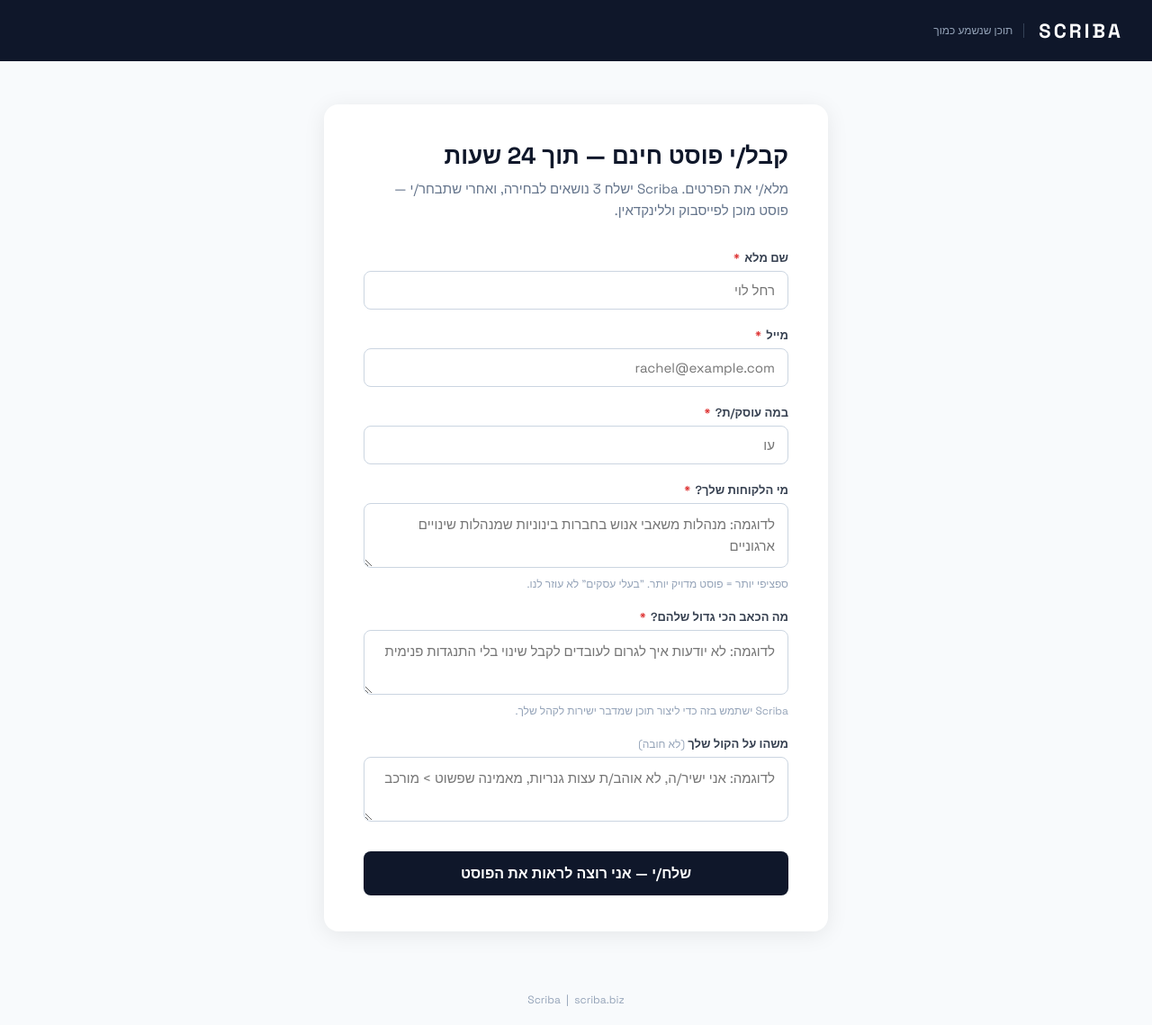
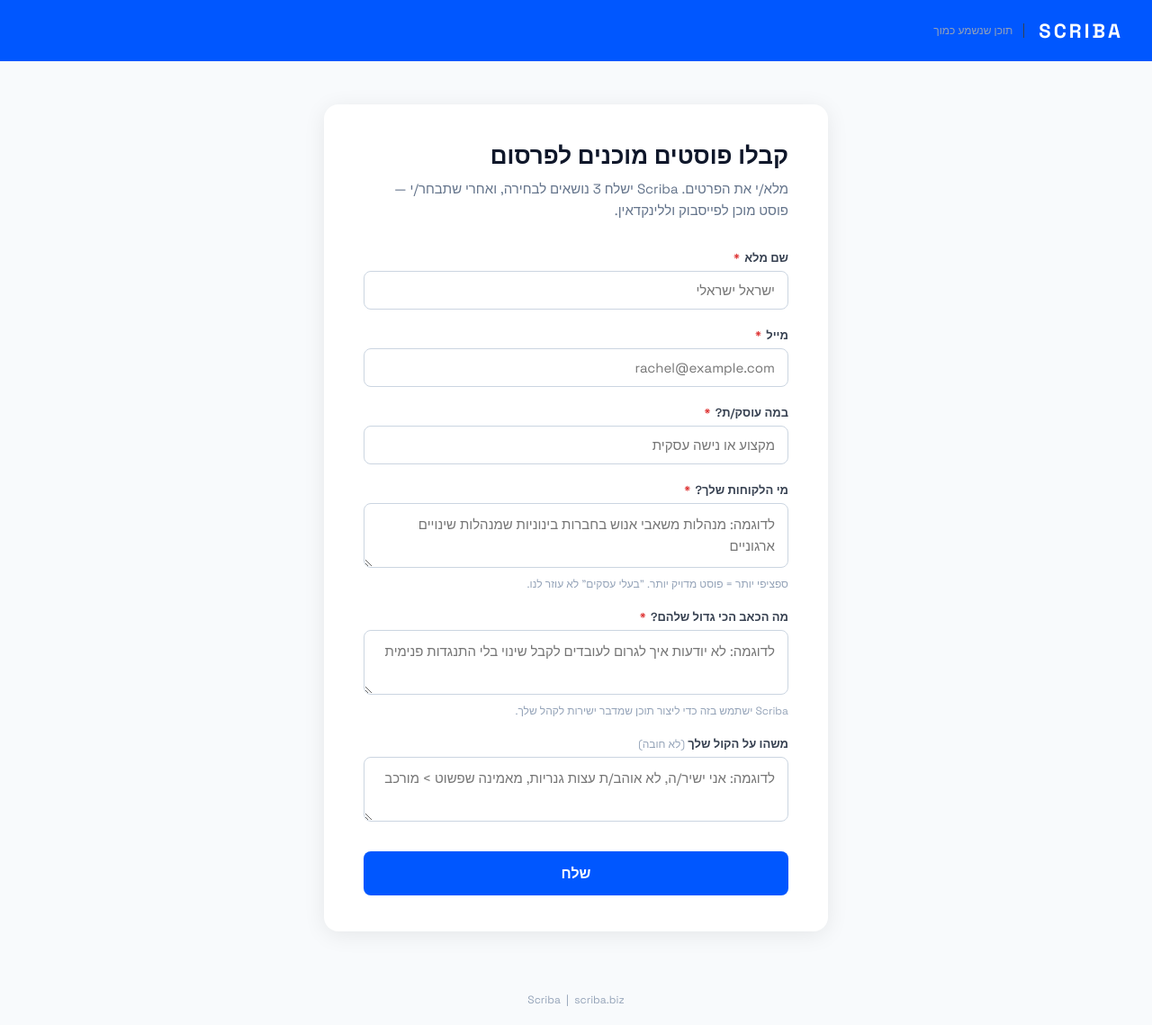
Before and after one commit to scriba-trial/scriba-trial, a Flask app: page / in a window 1280 px wide. Shown: the whole page at 90% size. Run offline with Flask 3, Linux system fonts and the light colour scheme.

Commit message:
Update form copy and brand color to blue #0057FF

```diff
--- a/templates/index.html
+++ b/templates/index.html
@@ -19,7 +19,7 @@
     }
 
     header {
-      background: #0f172a;
+      background: #0057FF;
       padding: 20px 32px;
       display: flex;
       align-items: center;
@@ -126,7 +126,7 @@
 
     .submit-btn {
       width: 100%;
-      background: #0f172a;
+      background: #0057FF;
       color: #fff;
       border: none;
       border-radius: 8px;
@@ -139,7 +139,7 @@
       transition: background 0.15s;
     }
 
-    .submit-btn:hover { background: #1e293b; }
+    .submit-btn:hover { background: #0046cc; }
 
     footer {
       text-align: center;
@@ -158,7 +158,7 @@
 
 <main>
   <div class="card">
-    <h1>קבל/י פוסט חינם — תוך 24 שעות</h1>
+    <h1>קבלו פוסטים מוכנים לפרסום</h1>
     <p class="sub">
       מלא/י את הפרטים. Scriba ישלח 3 נושאים לבחירה, ואחרי שתבחר/י — פוסט מוכן לפייסבוק וללינקדאין.
     </p>
@@ -170,7 +170,7 @@
     <form method="POST">
       <div class="field">
         <label>שם מלא <span class="req">*</span></label>
-        <input type="text" name="name" value="{{ form.get('name','') }}" placeholder="רחל לוי" required>
+        <input type="text" name="name" value="{{ form.get('name','') }}" placeholder="ישראל ישראלי" required>
       </div>
 
       <div class="field">
@@ -180,7 +180,7 @@
 
       <div class="field">
         <label>במה עוסק/ת? <span class="req">*</span></label>
-        <input type="text" name="field" value="{{ form.get('field','') }}" placeholder="עו"ד, יועצת ארגונית, מאמן עסקי..." required>
+        <input type="text" name="field" value="{{ form.get('field','') }}" placeholder="מקצוע או נישה עסקית" required>
       </div>
 
       <div class="field">
@@ -200,7 +200,7 @@
         <textarea name="voice_signal" rows="2" placeholder="לדוגמה: אני ישיר/ה, לא אוהב/ת עצות גנריות, מאמינה שפשוט > מורכב">{{ form.get('voice_signal','') }}</textarea>
       </div>
 
-      <button type="submit" class="submit-btn">שלח/י — אני רוצה לראות את הפוסט</button>
+      <button type="submit" class="submit-btn">שלח</button>
     </form>
   </div>
 </main>
```
